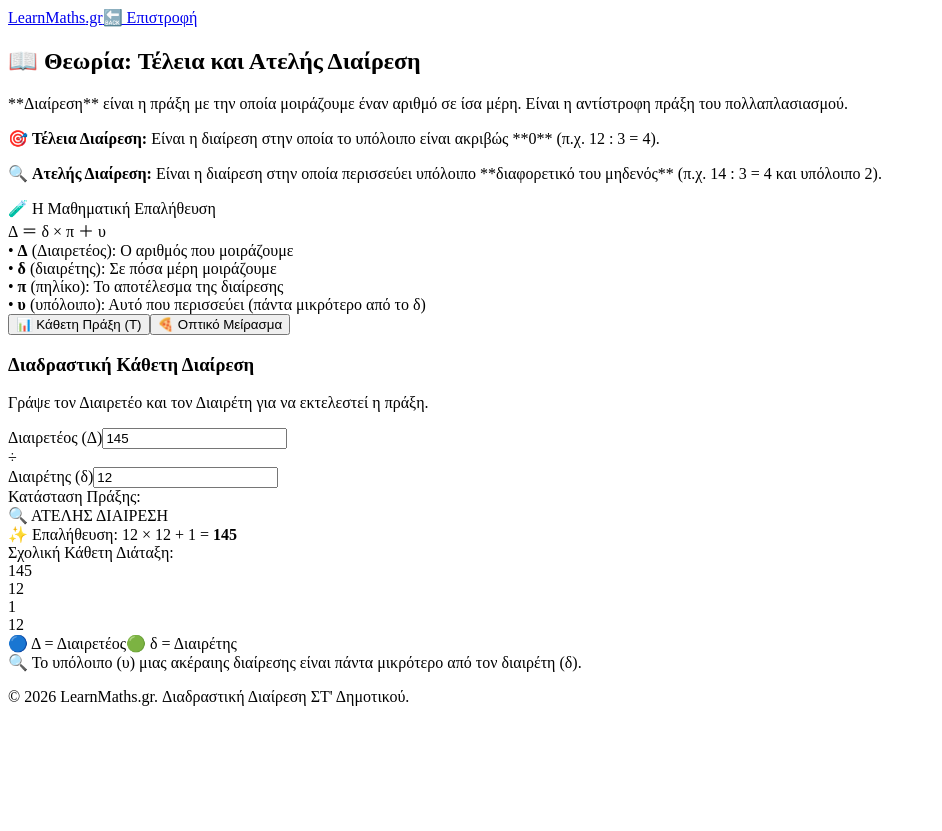
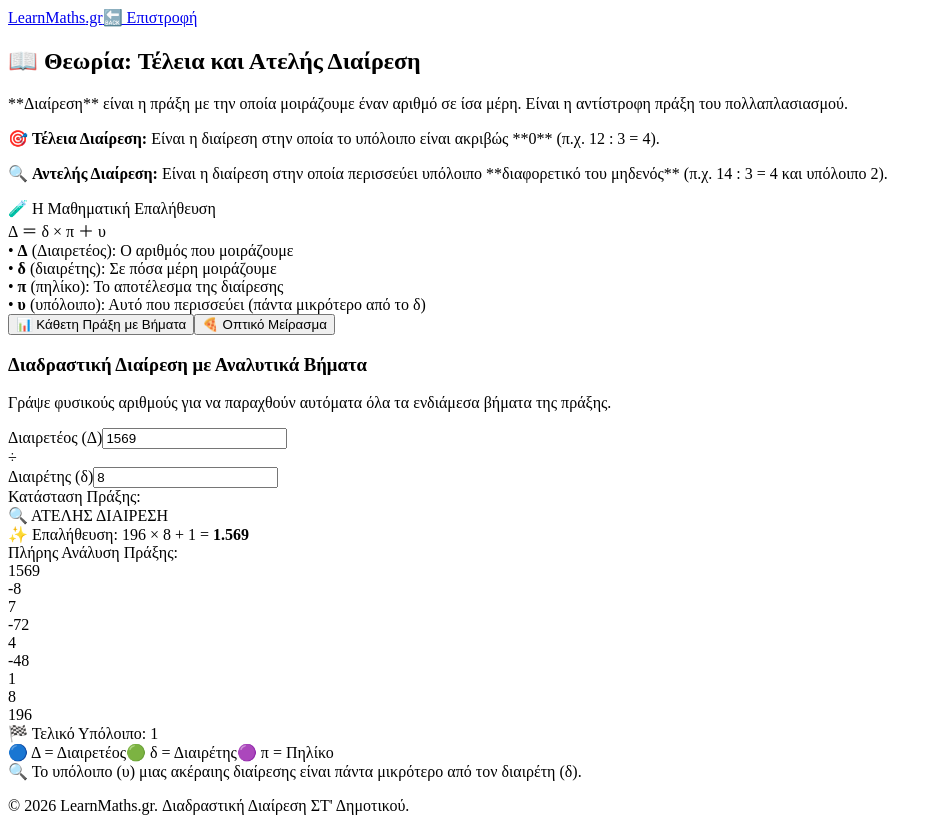
Before and after one commit to gkrimpas-lab/learn-maths-2026, a Next.js app: page /st-dimotikou/8-diairesi in a window 1280 px wide. Shown: the whole page, without its empty margins (0-942 px from the left). Before the commit the page ends 800 px from the top, so only its background shows below. Built offline with nearby package versions, Linux system fonts and the light colour scheme.

Commit message:
Update 8-diairesi.js

```diff
--- a/pages/st-dimotikou/8-diairesi.js
+++ b/pages/st-dimotikou/8-diairesi.js
@@ -4,49 +4,70 @@ import Head from 'next/head';
 import Link from 'next/link';
 import { LAYOUT } from '../../shared/layout-config';
 
-// ΜΕΤΑΒΛΗΤΕΣ ΟΡΙΩΝ ΓΙΑ ΑΣΦΑΛΕΣ UI
 const LIMITS = {
   MIN_DIVISOR: 1,
   MAX_DIVIDEND: 999999, // Έως 6 ψηφία
   MAX_DIVISOR_INPUT: 999,
-  MAX_VISUAL_BOXES: 120 // Όριο για την οπτικοποίηση του μοιράσματος
+  MAX_VISUAL_BOXES: 120
 };
 
 export default function DiairesiPage() {
   const [activeTab, setActiveTab] = useState('katheti'); // 'katheti' ή 'moirasma'
 
   // Κατάσταση για την πράξη
-  const [dividendInput, setDividendInput] = useState("145");
-  const [divisorInput, setDivisorInput] = useState("12");
+  const [dividendInput, setDividendInput] = useState("1569");
+  const [divisorInput, setDivisorInput] = useState("8");
 
-  const D = parseFloat(dividendInput) || 0;
-  const d = parseFloat(divisorInput) || LIMITS.MIN_DIVISOR;
+  const D = Math.floor(parseFloat(dividendInput)) || 0;
+  const d = Math.floor(parseFloat(divisorInput)) || LIMITS.MIN_DIVISOR;
 
-  // Υπολογισμοί Πηλίκου και Υπολοίπου (για φυσικούς/δεκαδικούς)
-  const isDecimalOperation = dividendInput.includes('.') || divisorInput.includes('.');
+  // Υπολογισμός τελικών τιμών
+  const q = Math.floor(D / d);
+  const r = D % d;
+  const isPerfect = r === 0;
 
-  let q = 0; // Πηλίκο
-  let r = 0; // Υπόλοιπο
+  // Αλγόριθμος παραγωγής ενδιάμεσων βημάτων κάθετης διαίρεσης
+  const generateDivisionSteps = () => {
+    if (D === 0 || d === 0 || d > D) return [];
 
-  if (isDecimalOperation) {
-    q = D / d;
-    r = 0;
-  } else {
-    q = Math.floor(D / d);
-    r = D % d;
-  }
+    const steps = [];
+    const divStr = D.toString();
+    let currentRemainder = 0;
+    let currentWorkNum = 0;
 
-  const isPerfect = isDecimalOperation ? (D % d === 0) : (r === 0);
+    for (let i = 0; i < divStr.length; i++) {
+      // «Κατεβάζουμε» το επόμενο ψηφίο
+      currentWorkNum = currentRemainder * 10 + parseInt(divStr[i]);
 
-  // Ασφαλής έλεγχος inputs
+      if (currentWorkNum >= d || i === divStr.length - 1 || currentRemainder > 0) {
+        const times = Math.floor(currentWorkNum / d);
+        const product = times * d;
+        const nextRemainder = currentWorkNum - product;
+
+        steps.push({
+          digitPulled: divStr[i],
+          workNum: currentWorkNum,
+          productSubtract: product,
+          remainder: nextRemainder,
+          stepIndex: i
+        });
+
+        currentRemainder = nextRemainder;
+      } else {
+        currentRemainder = currentWorkNum;
+      }
+    }
+    return steps;
+  };
+
+  const divisionSteps = generateDivisionSteps();
+
+  // Ασφαλής έλεγχος inputs (Μόνο ακέραιοι για τα βήματα)
   const handleInputChange = (val, setter, isDivisor = false) => {
-    const cleanVal = val.replace(/[^0-9.]/g, '');
-    if ((cleanVal.match(/\./g) || []).length <= 1) {
-      const parts = cleanVal.split('.');
-      if (!parts[0] || parts[0].length <= (isDivisor ? 3 : 6)) {
-        if (isDivisor && parseFloat(cleanVal) === 0) return;
-        setter(cleanVal);
-      }
+    const cleanVal = val.replace(/[^0-9]/g, ''); // Μόνο ακέραιοι φυσικοί αριθμοί
+    if (cleanVal.length <= (isDivisor ? 3 : 6)) {
+      if (isDivisor && parseInt(cleanVal) === 0) return;
+      setter(cleanVal);
     }
   };
 
@@ -85,7 +106,7 @@ export default function DiairesiPage() {
                 </p>
                 <div className="bg-emerald-50 text-slate-900 p-5 rounded-2xl border border-emerald-100 space-y-2 text-sm md:text-base font-medium">
                   <p>🎯 <strong>Τέλεια Διαίρεση:</strong> Είναι η διαίρεση στην οποία το υπόλοιπο είναι ακριβώς **0** (π.χ. 12 : 3 = 4).</p>
-                  <p>🔍 <strong>Ατελής Διαίρεση:</strong> Είναι η διαίρεση στην οποία περισσεύει υπόλοιπο **διαφορετικό του μηδενός** (π.χ. 14 : 3 = 4 και υπόλοιπο 2).</p>
+                  <p>🔍 <strong>Αντελής Διαίρεση:</strong> Είναι η διαίρεση στην οποία περισσεύει υπόλοιπο **διαφορετικό του μηδενός** (π.χ. 14 : 3 = 4 και υπόλοιπο 2).</p>
                 </div>
               </div>
 
@@ -108,7 +129,7 @@ export default function DiairesiPage() {
               onClick={() => setActiveTab('katheti')}
               className={`flex-1 py-2.5 rounded-xl font-bold text-xs md:text-sm transition-all duration-200 ${activeTab === 'katheti' ? 'bg-white text-blue-600 shadow-sm' : 'text-gray-600 hover:text-gray-900'}`}
             >
-              📊 Κάθετη Πράξη (Τ)
+              📊 Κάθετη Πράξη με Βήματα
             </button>
             <button
               onClick={() => setActiveTab('moirasma')}
@@ -126,12 +147,12 @@ export default function DiairesiPage() {
 
               <div className="space-y-2">
                 <h3 className="text-2xl font-black text-gray-900">
-                  {activeTab === 'katheti' ? "Διαδραστική Κάθετη Διαίρεση" : "Μοντέλο Οπτικής Κατανομής"}
+                  {activeTab === 'katheti' ? "Διαδραστική Διαίρεση με Αναλυτικά Βήματα" : "Μοντέλο Οπτικής Κατανομής"}
                 </h3>
                 <p className="text-gray-500 text-sm">
                   {activeTab === 'moirasma' && D > LIMITS.MAX_VISUAL_BOXES
                     ? `Βάλε Διαιρετέο έως ${LIMITS.MAX_VISUAL_BOXES} για να δεις το οπτικό μοίρασμα.`
-                    : "Γράψε τον Διαιρετέο και τον Διαιρέτη για να εκτελεστεί η πράξη."}
+                    : "Γράψε φυσικούς αριθμούς για να παραχθούν αυτόματα όλα τα ενδιάμεσα βήματα της πράξης."}
                 </p>
               </div>
 
@@ -146,7 +167,7 @@ export default function DiairesiPage() {
                       value={dividendInput}
                       onChange={(e) => handleInputChange(e.target.value, setDividendInput)}
                       className="text-lg font-black text-center p-2.5 bg-white border-2 border-blue-200 rounded-xl shadow-sm w-full text-blue-600 outline-none focus:border-blue-500 tracking-normal font-mono"
-                      placeholder="π.χ. 145"
+                      placeholder="π.χ. 1569"
                     />
                   </div>
 
@@ -160,12 +181,11 @@ export default function DiairesiPage() {
                       value={divisorInput}
                       onChange={(e) => handleInputChange(e.target.value, setDivisorInput, true)}
                       className="text-lg font-black text-center p-2.5 bg-white border-2 border-emerald-200 rounded-xl shadow-sm w-full text-emerald-600 outline-none focus:border-emerald-500 tracking-normal font-mono"
-                      placeholder="π.χ. 12"
+                      placeholder="π.χ. 8"
                     />
                   </div>
                 </div>
 
-                {/* Οριζόντια Ισότητα & Τύπος Διαίρεσης */}
                 <div className="bg-white p-3 rounded-xl border shadow-sm text-center flex flex-col gap-1.5 font-sans">
                   <div className="text-xs font-bold uppercase tracking-wider text-slate-400">Κατάσταση Πράξης:</div>
                   <div className={`text-base font-black px-4 py-1 rounded-full inline-block mx-auto ${isPerfect ? 'bg-emerald-50 text-emerald-600 border border-emerald-200' : 'bg-amber-50 text-amber-600 border border-amber-200'}`}>
@@ -176,48 +196,62 @@ export default function DiairesiPage() {
 
               {/* Πλαίσιο Μαθηματικής Επαλήθευσης */}
               <div className="p-4 bg-gray-50 border border-gray-200 rounded-2xl text-center text-xs md:text-sm font-mono font-bold text-slate-600 shadow-inner">
-                ✨ Επαλήθευση: {q.toLocaleString('el-GR', { maximumFractionDigits: 3 })} × {d} + {isDecimalOperation ? "0" : r} = <strong>{D.toLocaleString('el-GR')}</strong>
+                ✨ Επαλήθευση: {q.toLocaleString('el-GR')} × {d} + {r} = <strong>{D.toLocaleString('el-GR')}</strong>
               </div>
             </div>
 
-            {/* ΔΕΞΙΑ ΠΛΕΥΡΑ: ΓΡΑΦΙΚΗ ΑΝΑΠΑΡΑΣΤΑΣΗ */}
+            {/* ΔΕΞΙΑ ΠΛΕΥΡΑ: ΑΝΑΛΥΤΙΚΗ ΚΑΘΕΤΗ ΔΙΑΤΑΞΗ Η ΟΠΤΙΚΟ ΜΟΙΡΑΣΜΑ */}
             <div className="bg-white p-6 rounded-3xl shadow-sm border border-gray-100 flex flex-col items-center justify-between min-h-[480px] w-full relative overflow-hidden">
               <div className="w-full"></div>
 
               {activeTab === 'katheti' ? (
-                /* ΚΑΘΕΤΟ ΣΧΗΜΑ ΔΙΑΙΡΕΣΗΣ (Τ) */
-                <div className="my-auto flex flex-col items-center gap-4 w-full max-w-[280px]">
-                  <span className="text-xs font-bold text-slate-500 uppercase tracking-wider">Σχολική Κάθετη Διάταξη:</span>
+                /* ΑΝΑΒΑΘΜΙΣΜΕΝΗ ΚΑΘΕΤΗ ΔΙΑΤΑΞΗ ΜΕ ΕΝΔΙΑΜΕΣΕΣ ΑΦΑΙΡΕΣΕΙΣ */
+                <div className="my-auto flex flex-col items-center gap-2 w-full max-w-[320px] px-2">
+                  <span className="text-xs font-bold text-slate-500 uppercase tracking-wider mb-2">Πλήρης Ανάλυση Πράξης:</span>
 
-                  <div className="w-full font-mono text-2xl font-black text-slate-800 relative py-4 select-none px-6">
-                    <div className="grid grid-cols-2 gap-x-6 relative">
+                  <div className="w-full bg-slate-900 text-white p-6 rounded-2xl shadow-xl border-4 border-slate-700 font-mono text-xl font-black relative min-h-[280px] flex justify-center">
 
-                      {/* Πάνω Αριστερά: Διαιρετέος */}
-                      <div className="text-right text-blue-600 pb-3 pr-2 truncate">
-                        {dividendInput || "0"}
+                    <div className="grid grid-cols-[1fr_auto_1fr] w-full relative z-10 items-start">
+
+                      {/* Στήλη 1: Διαιρετέος + Ενδιάμεσα Βήματα Αφαίρεσης */}
+                      <div className="text-right pr-4 space-y-1 text-blue-400">
+                        <div className="text-blue-500 text-2xl">{D}</div>
+                        {divisionSteps.map((step, idx) => (
+                          <div key={idx} className="text-right text-sm md:text-base font-normal tracking-wide space-y-0.5 opacity-95">
+                            <div className="text-red-400">-{step.productSubtract}</div>
+                            <div className="border-t border-slate-700 w-full my-0.5"></div>
+                            <div className="text-slate-300 font-bold">{step.remainder}</div>
+                          </div>
+                        ))}
                       </div>
 
-                      {/* Πάνω Δεξιά: Διαιρέτης */}
-                      <div className="text-left text-emerald-600 pb-3 pl-4 border-l-4 border-b-4 border-slate-700 truncate">
-                        {divisorInput || "1"}
-                      </div>
+                      {/* Στήλη 2: Κάθετη Γραμμή του Σχήματος Τ */}
+                      <div className="w-[3px] bg-slate-600 self-stretch min-h-[200px]"></div>
 
-                      {/* Κάτω Αριστερά: Υπόλοιπο */}
-                      <div className="text-right text-rose-500 pt-3 pr-2 truncate">
-                        {isDecimalOperation ? "0" : r}
-                      </div>
+                      {/* Στήλη 3: Διαιρέτης και Πηλίκο */}
+                      <div className="text-left pl-4 flex flex-col h-full justify-start">
+                        {/* Διαιρέτης */}
+                        <div className="text-emerald-400 text-2xl border-b-4 border-slate-600 pb-2 w-full">
+                          {d}
+                        </div>
+                        {/* Τελικό Πηλίκο */}
+                        <div className="text-purple-400 text-2xl pt-3 font-black">
+                          {q}
+                        </div>
 
-                      {/* Κάτω Δεξιά: Πηλίκο */}
-                      <div className="text-left text-purple-600 pt-3 pl-4 border-l-4 border-slate-700 truncate">
-                        {q.toLocaleString('el-GR', { maximumFractionDigits: 3 })}
+                        {/* Επεξήγηση τελικού υπολοίπου */}
+                        <div className="mt-auto pt-8 text-[11px] font-sans font-bold text-rose-400 tracking-tight">
+                          🏁 Τελικό Υπόλοιπο: {r}
+                        </div>
                       </div>
 
                     </div>
                   </div>
 
-                  <div className="flex justify-between w-full text-[10px] font-bold text-slate-400 border-t pt-3 uppercase px-2 tracking-tight">
+                  <div className="flex justify-between w-full text-[10px] font-bold text-slate-400 border-t pt-2 uppercase px-1 tracking-tight mt-1">
                     <span>🔵 Δ = Διαιρετέος</span>
                     <span>🟢 δ = Διαιρέτης</span>
+                    <span>🟣 π = Πηλίκο</span>
                   </div>
                 </div>
               ) : (
@@ -237,8 +271,7 @@ export default function DiairesiPage() {
                         ))}
                       </div>
 
-                      {/* Εμφάνιση Υπολοίπου */}
-                      {!isDecimalOperation && r > 0 && (
+                      {r > 0 && (
                         <div className="flex flex-col items-center gap-1.5 mt-1 animate-pulse">
                           <span className="text-xs font-bold text-rose-500 uppercase tracking-wide">📦 Περίσσεψαν (Υπόλοιπο):</span>
                           <div className="flex gap-1 bg-rose-50 border border-rose-200 p-2 rounded-lg">
@@ -253,9 +286,7 @@ export default function DiairesiPage() {
                     <div className="bg-slate-50 border border-slate-100 p-6 rounded-2xl max-w-xs mx-auto text-slate-500 text-sm font-medium space-y-2 shadow-inner">
                       <p>📊 <strong>Αριθμητική Απεικόνιση</strong></p>
                       <p className="text-xs text-slate-400 leading-relaxed">
-                        {isDecimalOperation
-                          ? "Η οπτική κατανομή σε κουτάκια υποστηρίζει μόνο ακέραιες διαιρέσεις, αλλά η κάθετη διάταξη λειτουργεί κανονικά με δεκαδικά ψηφία!"
-                          : `Βάλε Διαιρετέο μικρότερο από ${LIMITS.MAX_VISUAL_BOXES} για να δεις τα κουτάκια να μοιράζονται αυτόματα στις ομάδες.`}
+                        Βάλε έναν Διαιρετέο μικρότερο από {LIMITS.MAX_VISUAL_BOXES} για να δεις τα κουτάκια να μοιράζονται αυτόματα στις ομάδες.
                       </p>
                     </div>
                   )}
```
